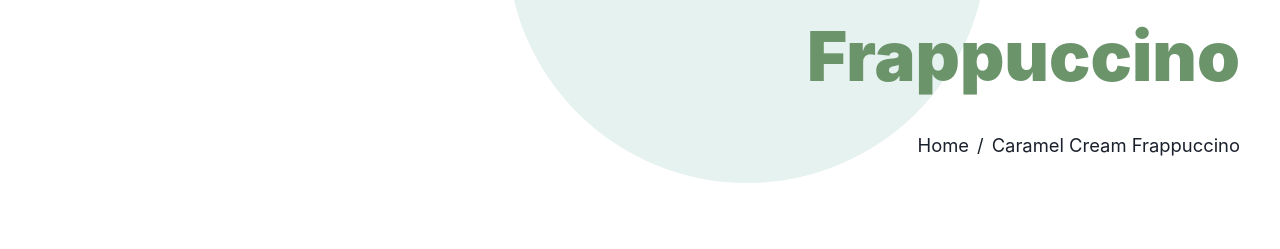
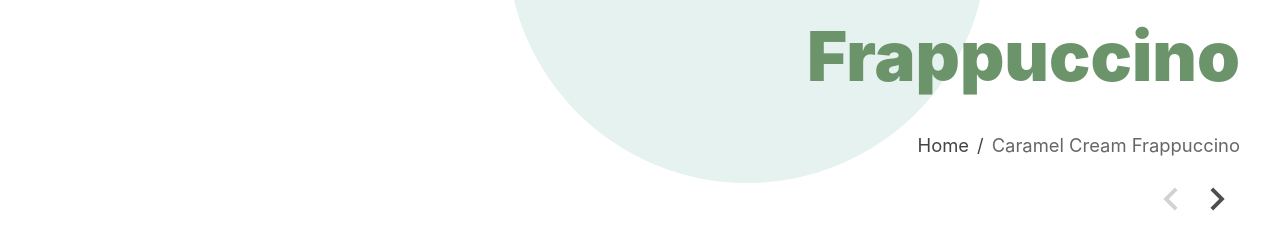
Before and after one commit to myroslav111/shop, a Next.js app: page /product/caramel-cream-frappuccino in a window 1280 px wide. Shown: the part 235-484 px from the top of the page. Built offline with nearby package versions, Linux system fonts and the light colour scheme; no server answers.

Commit message:
add navigation product

```diff
--- a/app/assets/styles/globals.scss
+++ b/app/assets/styles/globals.scss
@@ -79,3 +79,11 @@
   margin: 0;
   padding: 0;
 }
+
+.disabled {
+  pointer-events: none;
+  cursor: default;
+  text-decoration: none;
+  color: black;
+  opacity: 0.2 !important;
+}
--- a/app/components/screens/product-details/ProductDetails.tsx
+++ b/app/components/screens/product-details/ProductDetails.tsx
@@ -5,6 +5,7 @@
 import Layout from '@/layout/meta/Layout';
 
 import Breadcrumbs from './product-breadcrumbs/Breadcrumbs';
+import ProductNavigation from './product-navigation/ProductNavigation';
 import { IProductDetails } from '@/../pages/product/[slug]';
 
 const ProductDetails: FC<IProductDetails> = ({ product }) => {
@@ -14,6 +15,7 @@
         <Heading className='text-center'>{product.name}</Heading>
         <div>
           <Breadcrumbs product={product} />
+          <ProductNavigation productId={product.id} />
         </div>
       </Layout>
     </>
--- a/app/components/screens/product-details/product-breadcrumbs/Breadcrumbs.tsx
+++ b/app/components/screens/product-details/product-breadcrumbs/Breadcrumbs.tsx
@@ -6,7 +6,7 @@
 
 const Breadcrumbs: FC<IProductDetails> = ({ product }) => {
   return (
-    <Breadcrumb marginTop={8} display='flex' justifyContent='end'>
+    <Breadcrumb color='#444' marginTop={8} display='flex' justifyContent='end'>
       <BreadcrumbItem>
         <BreadcrumbLink as={Link} href='/'>
           Home
@@ -14,7 +14,15 @@
       </BreadcrumbItem>
 
       <BreadcrumbItem isCurrentPage>
-        <BreadcrumbLink>{product.name}</BreadcrumbLink>
+        <BreadcrumbLink
+          _hover={{
+            textDecoration: 'none'
+          }}
+          cursor='default'
+          color='#666'
+        >
+          {product.name}
+        </BreadcrumbLink>
       </BreadcrumbItem>
     </Breadcrumb>
   );
--- /dev/null
+++ b/app/components/screens/product-details/product-navigation/ProductNavigation.module.scss
@@ -0,0 +1,10 @@
+.nav {
+  @apply mt-4 text-right;
+  > a {
+    @apply opacity-80 transition-opacity duration-300;
+
+    &:hover {
+      @apply opacity-100;
+    }
+  }
+}
--- /dev/null
+++ b/app/components/screens/product-details/product-navigation/ProductNavigation.tsx
@@ -0,0 +1,30 @@
+import { ChevronLeftIcon, ChevronRightIcon } from '@chakra-ui/icons';
+import cn from 'clsx';
+import Link from 'next/link';
+import { FC } from 'react';
+
+import styles from './ProductNavigation.module.scss';
+import { useProductNavigation } from './useProductNavigation';
+
+const ProductNavigation: FC<{ productId: number }> = ({ productId }) => {
+  const { nextProductSlug, prevProductSlug } = useProductNavigation(productId);
+
+  return (
+    <div className={styles.nav}>
+      <Link
+        href={`/product/${prevProductSlug}`}
+        className={cn({ disabled: !prevProductSlug })}
+      >
+        <ChevronLeftIcon fontSize={46} color='#222' />
+      </Link>
+      <Link
+        href={`/product/${nextProductSlug}`}
+        className={cn({ disabled: !nextProductSlug })}
+      >
+        <ChevronRightIcon fontSize={46} color='#222' />
+      </Link>
+    </div>
+  );
+};
+
+export default ProductNavigation;
--- /dev/null
+++ b/app/components/screens/product-details/product-navigation/useProductNavigation.ts
@@ -0,0 +1,17 @@
+import { products } from '@/components/data/product.data';
+
+export const useProductNavigation = (productId: number) => {
+  const nextProductSlug = products.find(
+    product => product.id === productId + 1
+  )?.slug;
+  const prevProductSlug = products.find(
+    product => product.id === productId - 1
+  )?.slug;
+
+  return {
+    nextProductSlug,
+    prevProductSlug
+    // isNextDisabled: productId === products.length,
+    // isPrevDisabled: productId === 1
+  };
+};
--- a/app/components/ui/catalog/carousel/carousel-item/CarouselVariations.tsx
+++ b/app/components/ui/catalog/carousel/carousel-item/CarouselVariations.tsx
@@ -10,13 +10,11 @@
 const SIZES: TypeSize[] = ['SHORT', 'TALL', 'GRANDE', 'VENTI'];
 
 interface ICarouselVariations {
-  // productId: number;
   selectedSize: TypeSize;
   setSelectedSize: Dispatch<SetStateAction<TypeSize>>;
 }
 
 const CarouselVariations: FC<ICarouselVariations> = ({
-  // productId,
   selectedSize,
   setSelectedSize
 }) => {
```
Also changed, not shown: app/components/ui/catalog/carousel/Carousel.tsx (+0 -16 lines).
